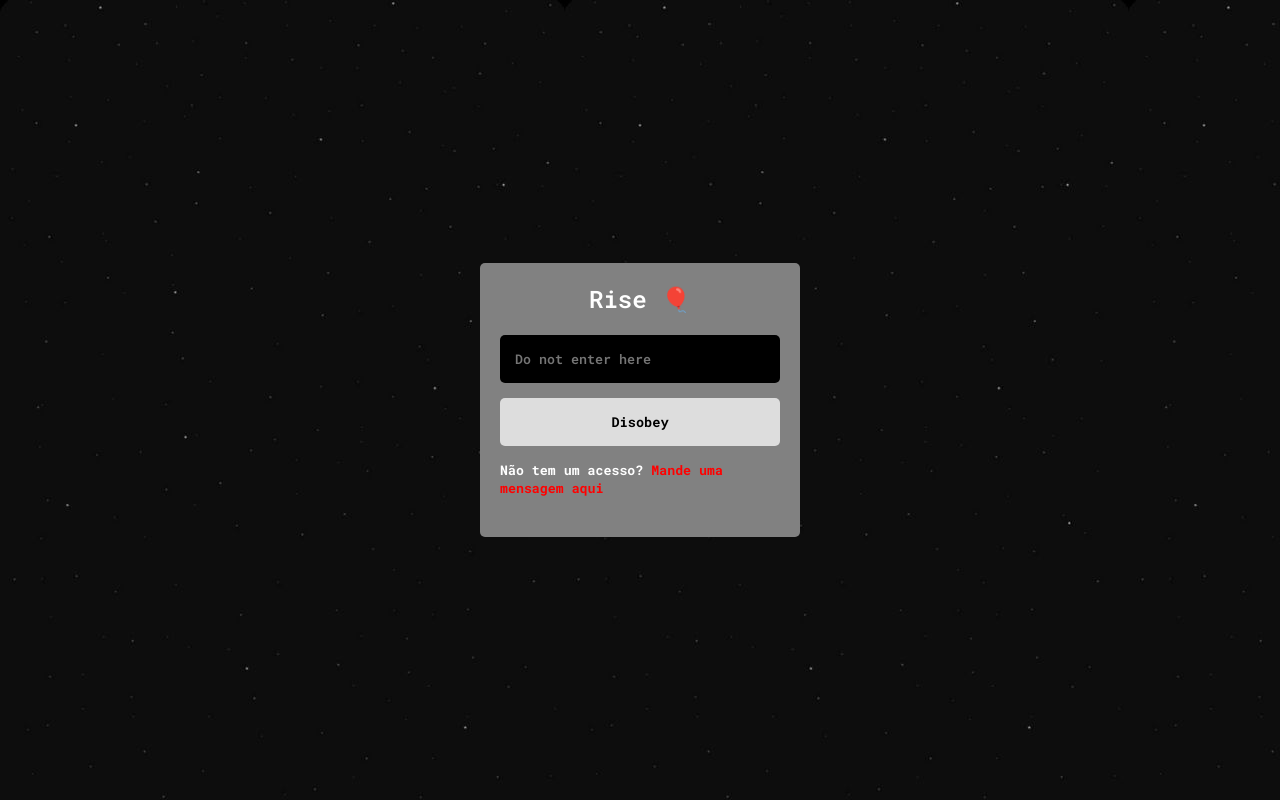
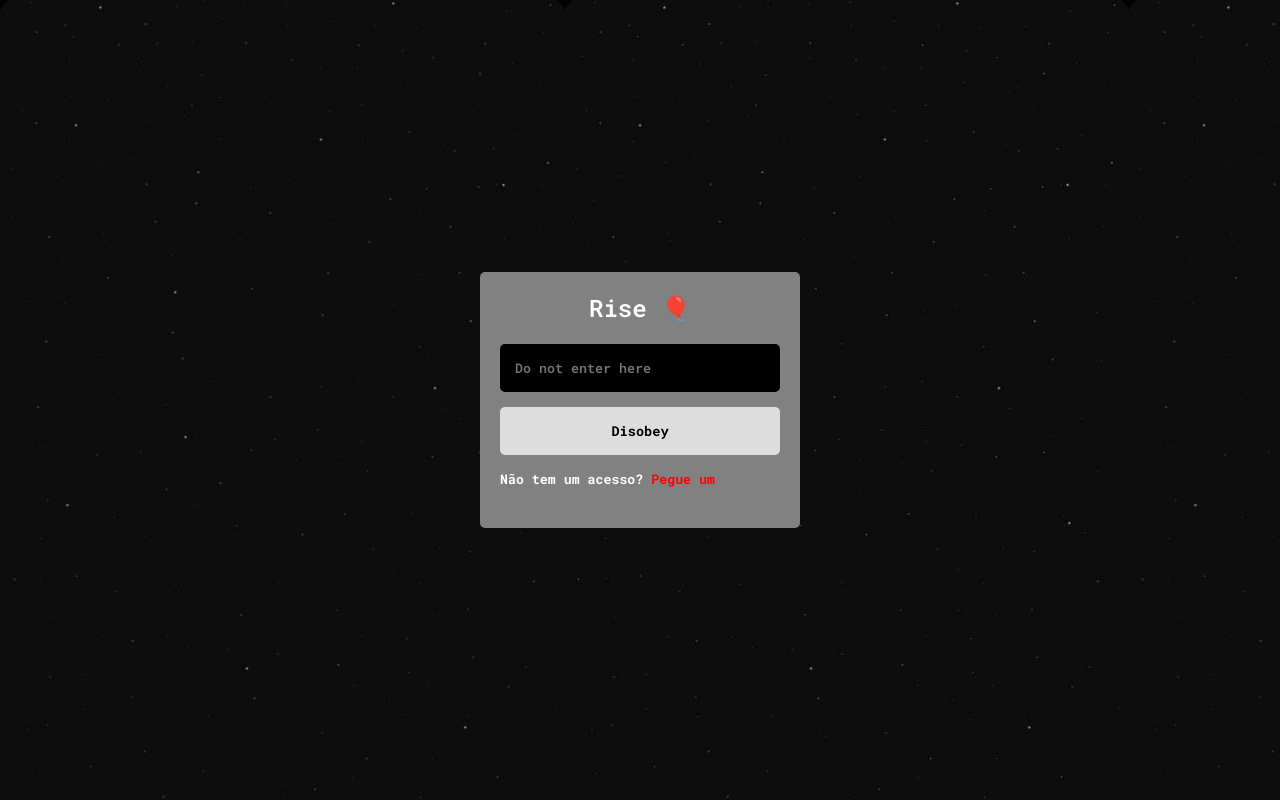
Before and after one commit to liviajaymason/chat, a plain HTML site: page front-end/index.html in a window 1280 px wide. Drawn offline with nearby package versions, Linux system fonts and the light colour scheme.

Commit message:
Update index.html

```diff
--- a/front-end/index.html
+++ b/front-end/index.html
@@ -19,7 +19,7 @@
             <form class="login__form">
                 <input type="text" class="login__input" placeholder="Do not enter here" required/>
                 <button type="submit" class="login__button">Disobey</button>
-                <h5>Não tem um acesso? <a href="https://wa.me/84345266721">Mande uma mensagem aqui</a></h5>
+                <h5>Não tem um acesso? <a href="https://wa.me/84345266721">Pegue um</a></h5>
             </form>
         </section>
 
```
